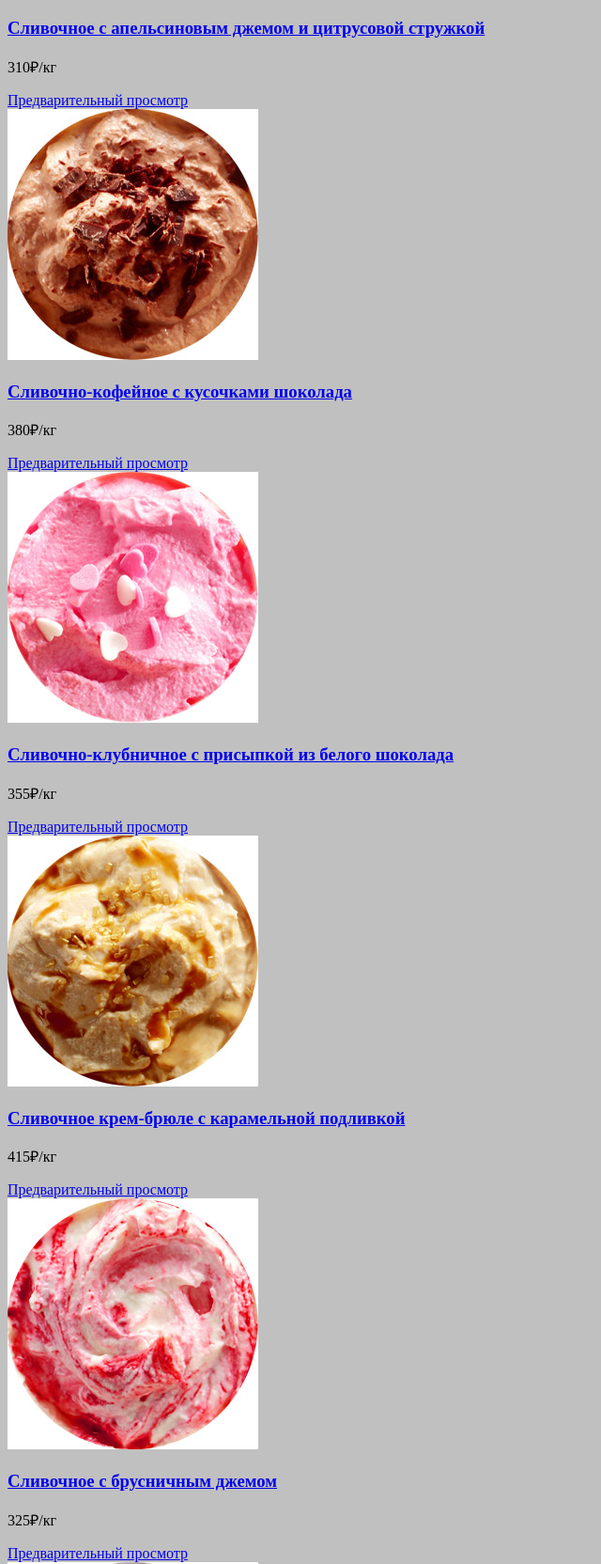
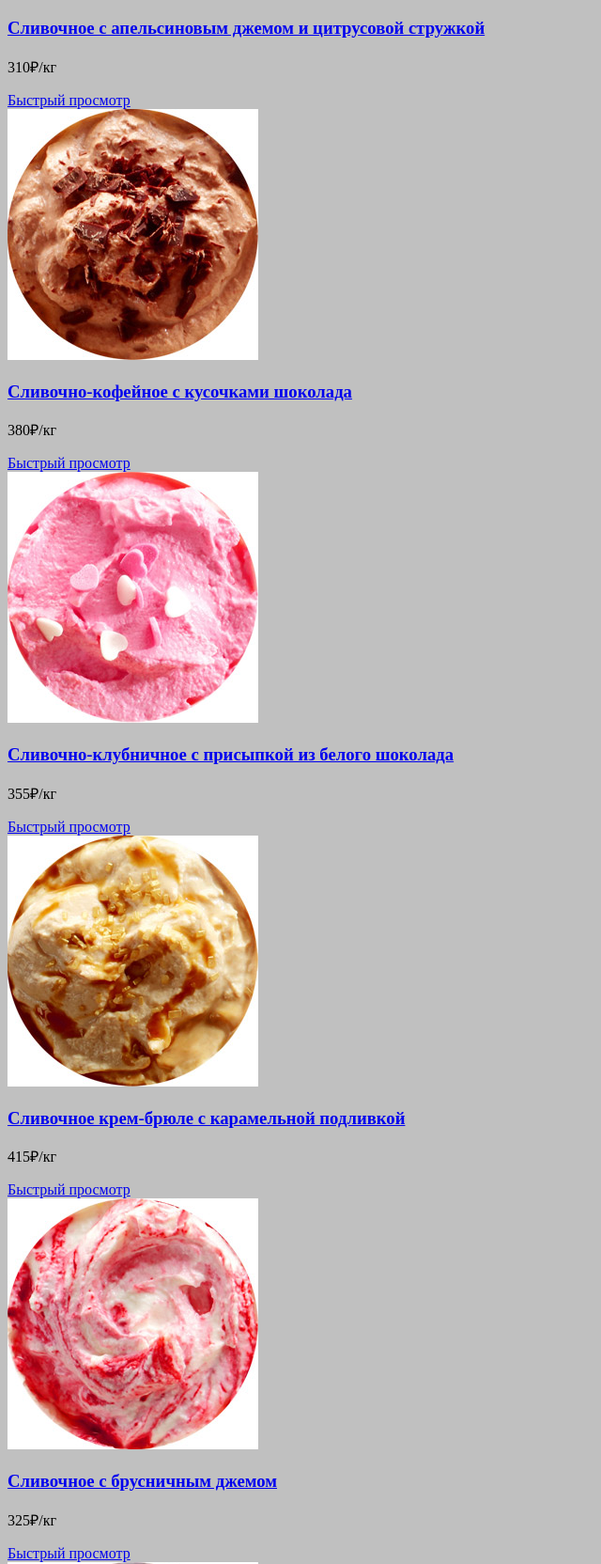
Before and after one commit to TxenArt/631323-gllacy, a plain HTML site: page catalog.html in a window 1280 px wide. Shown: the part 1418-3082 px from the top of the page at 94% size, without its empty margins (0-640 px from the left). Drawn offline with Linux system fonts and the light colour scheme.

Commit message:
Правки
Исправил названия кнопок карточек товара

```diff
--- a/catalog.html
+++ b/catalog.html
@@ -155,7 +155,7 @@
             <a href="#">Сливочное с апельсиновым джемом и цитрусовой стружкой</a>
           </h3>
           <p class="catalog-item-price">310₽<span class="catalog-item-mass">/кг</span></p>
-          <a href="#" class="catalog-item-button">Предварительный просмотр</a>
+          <a href="#" class="catalog-item-button">Быстрый просмотр</a>
         </article>
         <article class="catalog-item">
           <img src="img/catalog-item/catalog-item2.jpg" class="catalog-item-image" alt="Товар из каталога">
@@ -163,7 +163,7 @@
             <a href="#">Сливочно-кофейное с кусочками шоколада</a>
           </h3>
           <p class="catalog-item-price">380₽<span class="mass">/кг</span></p>
-          <a href="#" class="catalog-item-button">Предварительный просмотр</a>
+          <a href="#" class="catalog-item-button">Быстрый просмотр</a>
         </article>
         <article class="catalog-item">
           <img src="img/catalog-item/catalog-item3.jpg" class="catalog-item-image" alt="Товар из каталога">
@@ -171,7 +171,7 @@
             <a href="#">Сливочно-клубничное с присыпкой из белого шоколада</a>
           </h3>
           <p class="catalog-item-price">355₽<span class="mass">/кг</span></p>
-          <a href="#" class="catalog-item-button">Предварительный просмотр</a>
+          <a href="#" class="catalog-item-button">Быстрый просмотр</a>
         </article>
         <article class="catalog-item">
           <img src="img/catalog-item/catalog-item4.jpg" class="catalog-item-image" alt="Товар из каталога">
@@ -179,7 +179,7 @@
             <a href="#">Сливочное крем-брюле с карамельной подливкой</a>
           </h3>
           <p class="catalog-item-price">415₽<span class="mass">/кг</span></p>
-          <a href="#" class="catalog-item-button">Предварительный просмотр</a>
+          <a href="#" class="catalog-item-button">Быстрый просмотр</a>
         </article>
         <article class="catalog-item">
           <img src="img/catalog-item/catalog-item5.jpg" class="catalog-item-image" alt="Товар из каталога">
@@ -187,7 +187,7 @@
             <a href="#">Сливочное с брусничным джемом</a>
           </h3>
           <p class="catalog-item-price">325₽<span class="mass">/кг</span></p>
-          <a href="#" class="catalog-item-button">Предварительный просмотр</a>
+          <a href="#" class="catalog-item-button">Быстрый просмотр</a>
         </article>
         <article class="catalog-item">
           <img src="img/catalog-item/catalog-item6.jpg" class="catalog-item-image" alt="Товар из каталога">
@@ -195,7 +195,7 @@
             <a href="#">Сливочно-черничное с цельными ягодами черники</a>
           </h3>
           <p class="catalog-item-price">410₽<span class="mass">/кг</span></p>
-          <a href="#" class="catalog-item-button">Предварительный просмотр</a>
+          <a href="#" class="catalog-item-button">Быстрый просмотр</a>
         </article>
         <article class="catalog-item">
           <img src="img/catalog-item/catalog-item7.jpg" class="catalog-item-image" alt="Товар из каталога">
@@ -203,7 +203,7 @@
             <a href="#">Сливочно-лимонное с карамельной присыпкой</a>
           </h3>
           <p class="catalog-item-price">375₽<span class="mass">/кг</span></p>
-          <a href="#" class="catalog-item-button">Предварительный просмотр</a>
+          <a href="#" class="catalog-item-button">Быстрый просмотр</a>
         </article>
         <article class="catalog-item">
           <img src="img/catalog-item/catalog-item8.jpg" class="catalog-item-image" alt="Товар из каталога">
@@ -211,7 +211,7 @@
             <a href="#">Сливочное с шоколадной стружкой</a>
           </h3>
           <p class="catalog-item-price">320₽<span class="mass">/кг</span></p>
-          <a href="#" class="catalog-item-button">Предварительный просмотр</a>
+          <a href="#" class="catalog-item-button">Быстрый просмотр</a>
         </article>
         <article class="catalog-item">
           <img src="img/catalog-item/catalog-item9.jpg" class="catalog-item-image" alt="Товар из каталога">
@@ -219,7 +219,7 @@
             <a href="#">Сливочно-ванильное с кусочками шоколада</a>
           </h3>
           <p class="catalog-item-price">440₽<span class="mass">/кг</span></p>
-          <a href="#" class="catalog-item-button">Предварительный просмотр</a>
+          <a href="#" class="catalog-item-button">Быстрый просмотр</a>
         </article>
         <article class="catalog-item">
           <img src="img/catalog-item/catalog-item10.jpg" class="catalog-item-image" alt="Товар из каталога">
@@ -227,7 +227,7 @@
            <a href="#">Сливочноe с ментоловым сиропом</a>
           </h3>
           <p class="catalog-item-price">435₽<span class="mass">/кг</span></p>
-          <a href="#" class="catalog-item-button">Предварительный просмотр</a>
+          <a href="#" class="catalog-item-button">Быстрый просмотр</a>
         </article>
         <article class="catalog-item">
           <img src="img/catalog-item/catalog-item11.jpg" class="catalog-item-image" alt="Товар из каталога">
@@ -235,7 +235,7 @@
             <a href="#">Сливочное с кусочками черного шоколада</a>
           </h3>
           <p class="catalog-item-price">355₽<span class="mass">/кг</span></p>
-          <a href="#" class="catalog-item-button">Предварительный просмотр</a>
+          <a href="#" class="catalog-item-button">Быстрый просмотр</a>
         </article>
         <article class="catalog-item">
           <img src="img/catalog-item/catalog-item12.jpg" class="catalog-item-image" alt="Товар из каталога">
@@ -243,7 +243,7 @@
             <a href="#">Сливочное с мятным сиропом</a>
           </h3>
           <p class="catalog-item-price">420₽<span class="mass">/кг</span></p>
-          <a href="#" class="catalog-item-button">Предварительный просмотр</a>
+          <a href="#" class="catalog-item-button">Быстрый просмотр</a>
         </article>
       </section>
       <ul class="pagination">
```
Also changed, not shown: index.html (+4 -4 lines).
